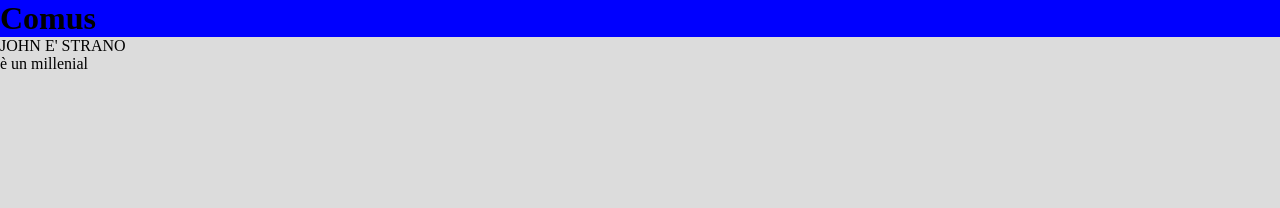
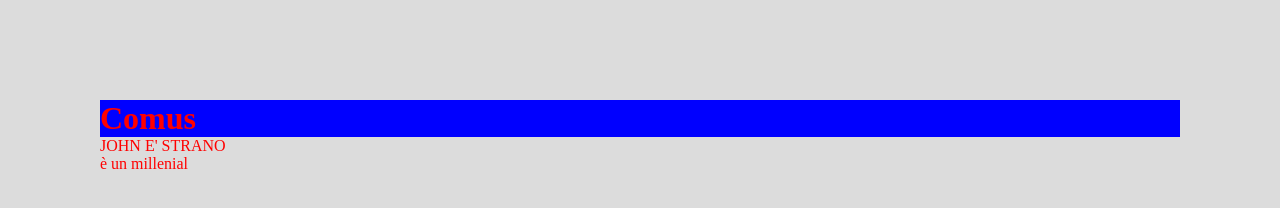
Before and after one commit to AlbertoMessineo/prova_git, a plain HTML site: page index.html in a window 1280 px wide. Drawn offline with Linux system fonts and the light colour scheme.

Commit message:
mio cmmit

```diff
--- a/header.css
+++ b/header.css
@@ -1,3 +1,4 @@
-header{
-    background-color: blue;
+header {
+  background-color: blue;
+  display: block;
 }
--- a/style.css
+++ b/style.css
@@ -6,4 +6,6 @@
 
 body {
   background-color: gainsboro;
+  color: red;
+  padding: 100px;
 }
```
